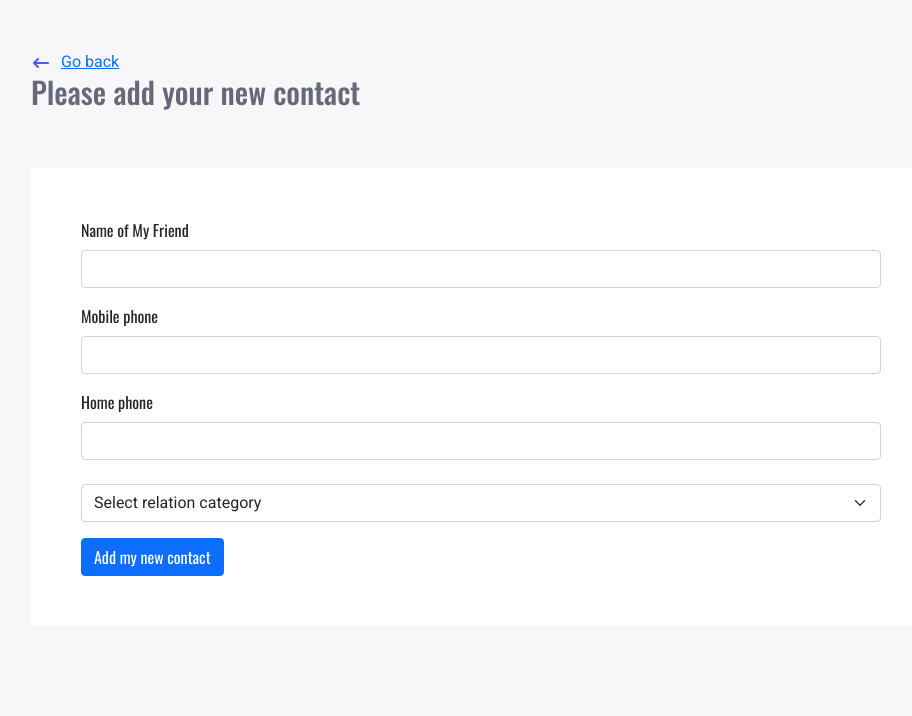
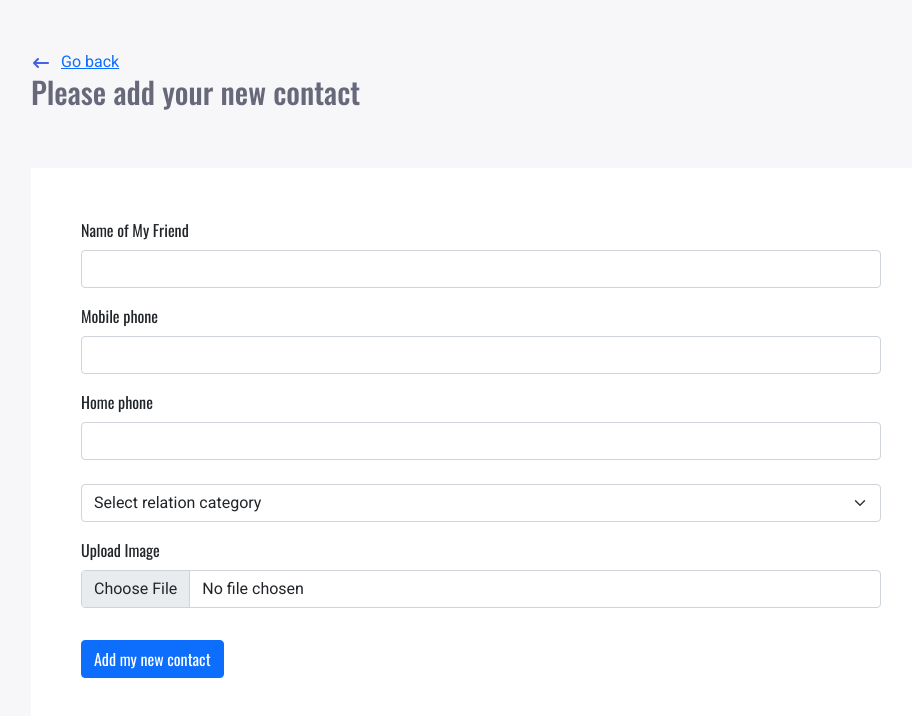
Before and after one commit to isNan909/contactbook-firestore, a React (Create React App) app: page /addcontact in a window 1280 px wide. Shown: the top 716 px of the page, without its empty margins (51-963 px from the left). Built offline with nearby package versions, Linux system fonts and the light colour scheme; no server answers.

Commit message:
added file uploader

```diff
--- a/src/components/contactaddform.js
+++ b/src/components/contactaddform.js
@@ -20,6 +20,16 @@ function ContactAddForm() {
 
   const handleOnChange = (userKey, value) => {
     setContact({ ...contact, [userKey]: value });
+  };
+
+  const handleFileChange = (e) => {
+    const file = e.target.files[0];
+    console.log(file);
+    const storageRef = firebase.storage().ref();
+    const fileRef = storageRef.child(file.name);
+    fileRef.put(file).then(() => {
+      console.log('file uploaded', file.name);
+    });
   };
 
   const handleSubmit = async (e) => {
@@ -119,11 +129,22 @@ function ContactAddForm() {
               <option value="others">Others</option>
             </select>
           </div>
-          <button type="submit" className="btn btn-primary">
+          <div className="mb-3 mt-3">
+            <label htmlFor="formFile" className="form-label">
+              Upload Image
+            </label>
+            <input
+              className="form-control"
+              type="file"
+              id="formFile"
+              onChange={handleFileChange}
+            />
+          </div>
+          <button type="submit" className="btn btn-primary mt-3">
             {loading ? (
               <>
                 <span
-                  class="spinner-border spinner-border-sm"
+                  className="spinner-border spinner-border-sm"
                   role="status"
                   aria-hidden="true"
                 ></span>
--- a/src/utils/config.js
+++ b/src/utils/config.js
@@ -1,11 +1,12 @@
 import firebase from 'firebase/app';
 import 'firebase/firestore';
+import 'firebase/storage'
 import 'firebase/auth';
 
 const firebaseConfig = {
   apiKey: process.env.REACT_APP_FIREBASE_API_KEY,
+  projectId: process.env.REACT_APP_PROJECT_ID,
   authDomain: process.env.REACT_APP_AUTH_DOMAIN,
-  projectId: process.env.REACT_APP_PROJECT_ID,
   storageBucket: process.env.REACT_APP_STORAGE_BUCKET,
   messagingSenderId: process.env.REACT_APP_SENDER_ID,
   appId: process.env.FIREBASE_APP_ID,
```
